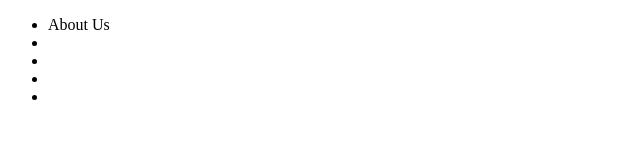
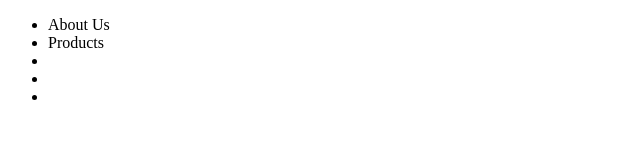
Before and after one commit to powellce2014/html-mockup, a plain HTML site: page index.html in a window 1280 px wide. Shown: the full height of the page, 0-640 px from the left. Drawn offline with Linux system fonts and the light colour scheme.

Commit message:
add some text to index.html

```diff
--- a/index.html
+++ b/index.html
@@ -2,13 +2,13 @@
 <html lang="en" dir="ltr">
   <head>
     <meta charset="utf-8">
-    <title></title>
+    <title>Bicycle Shop</title>
   </head>
   <body>
     <div class="top-bar">
       <ul>
         <li>About Us</li>
-        <li></li>
+        <li>Products</li>
         <li></li>
         <li></li>
         <li></li>
```
